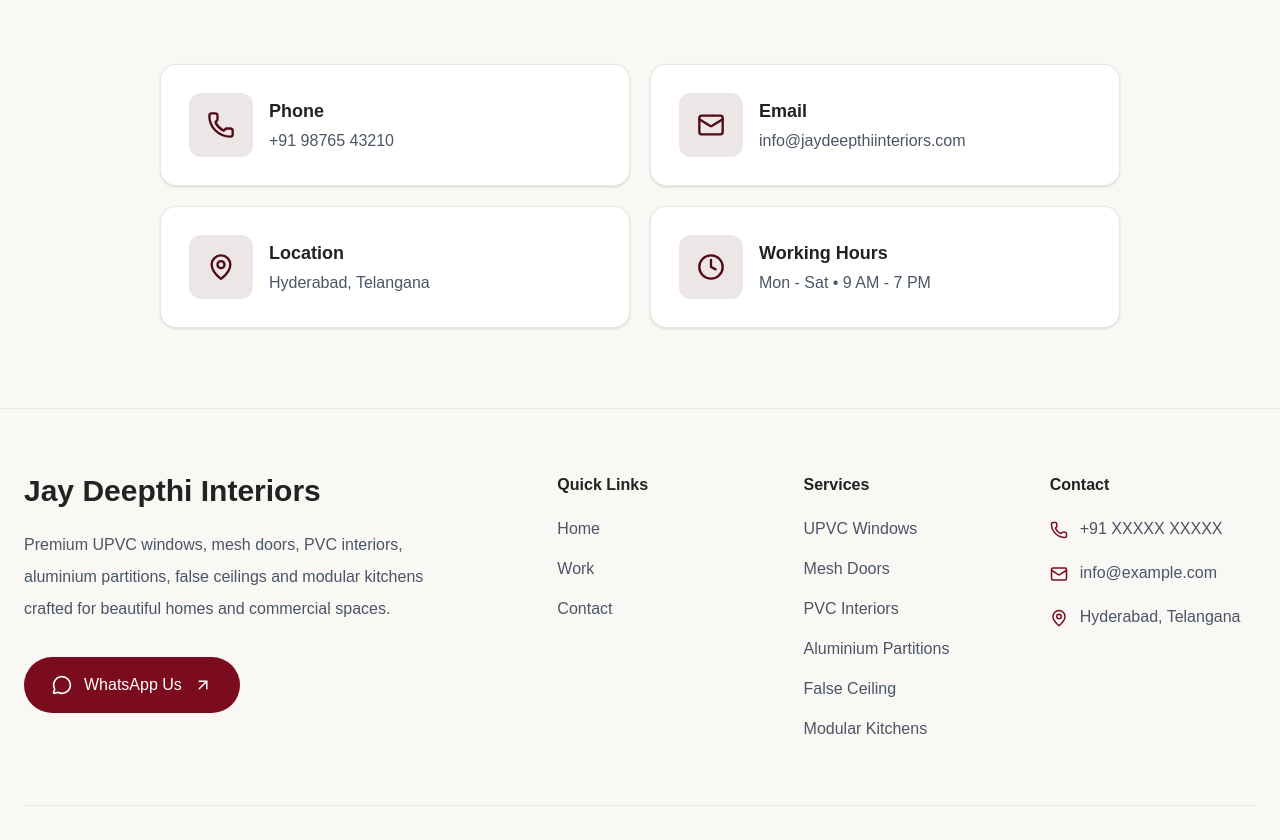
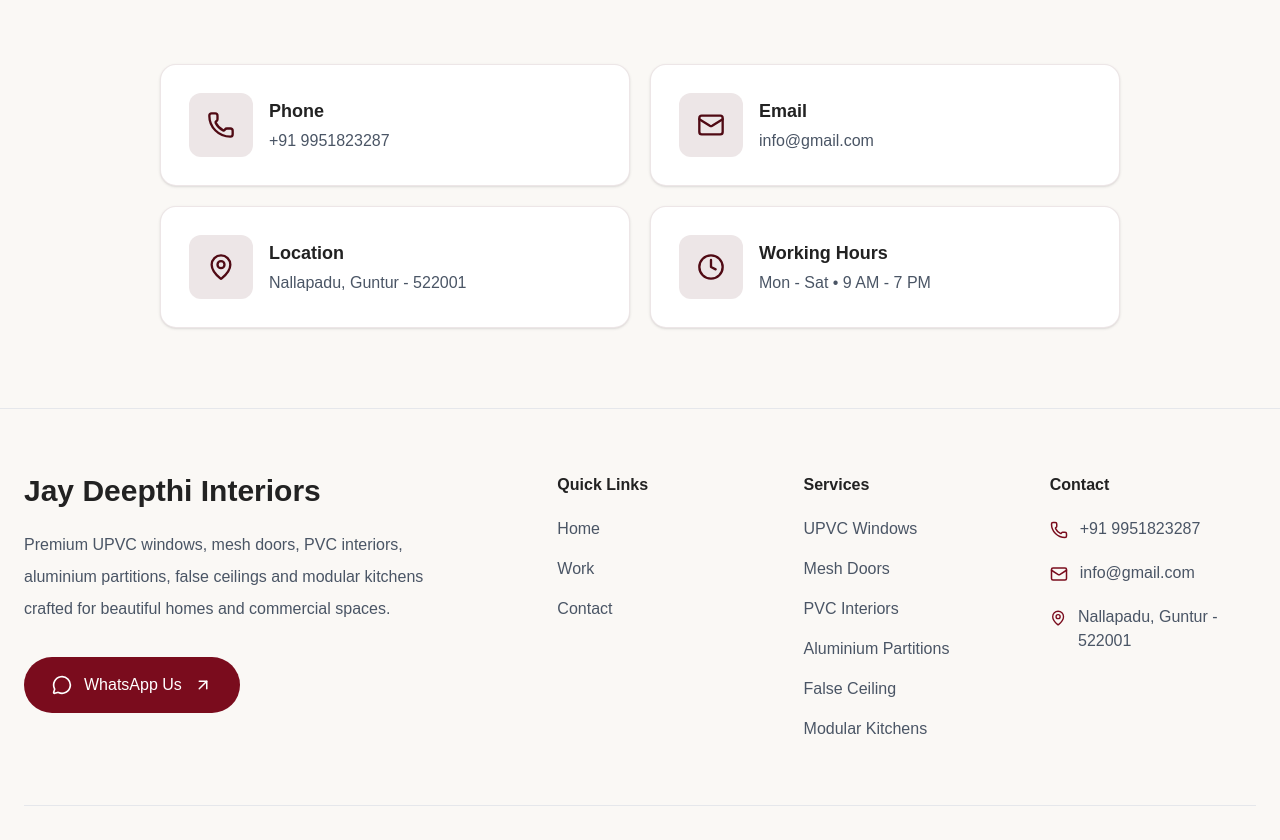
Before and after one commit to YousufAnalytics/jay-deepthi-website, a Next.js app: page /contact in a window 1280 px wide. Shown: the part 420-1260 px from the top of the page. Built offline with nearby package versions, Linux system fonts and the light colour scheme; a web font is replaced by a local one.

Commit message:
updated contact details

```diff
--- a/app/components/Footer.tsx
+++ b/app/components/Footer.tsx
@@ -1,6 +1,6 @@
 import Link from "next/link";
 import { ArrowUpRight, Mail, MapPin, MessageCircle, Phone } from "lucide-react";
-
+import { BUSINESS } from "../config/business";
 const quickLinks = [
   {
     title: "Home",
@@ -29,8 +29,8 @@ export default function Footer() {
   const message =
     "Hi Jay Deepthi Interiors, I visited your website and I'm interested in your services.";
 
-  const whatsappUrl = `https://wa.me/7842416166?text=${encodeURIComponent(
-    message,
+  const whatsappUrl = `https://wa.me/${BUSINESS.whatsapp}?text=${encodeURIComponent(
+    `Hi ${BUSINESS.name}, I visited your website and would like to know more about your services.`,
   )}`;
   return (
     <footer id="contact" className="border-t border-gray-200 bg-[#FAF8F5]">
@@ -109,19 +109,19 @@ export default function Footer() {
                 <div className="flex gap-3">
                   <Phone className="mt-1 text-[#7A0C1D]" size={18} />
 
-                  <span className="text-gray-600">+91 XXXXX XXXXX</span>
+                  <span className="text-gray-600">{BUSINESS.phone}</span>
                 </div>
 
                 <div className="flex gap-3">
                   <Mail className="mt-1 text-[#7A0C1D]" size={18} />
 
-                  <span className="text-gray-600">info@example.com</span>
+                  <span className="text-gray-600">{BUSINESS.email}</span>
                 </div>
 
                 <div className="flex gap-3">
                   <MapPin className="mt-1 text-[#7A0C1D]" size={18} />
 
-                  <span className="text-gray-600">Hyderabad, Telangana</span>
+                  <span className="text-gray-600">{BUSINESS.address}</span>
                 </div>
               </div>
             </div>
--- a/app/components/Header.tsx
+++ b/app/components/Header.tsx
@@ -5,6 +5,7 @@ import Link from "next/link";
 import { Menu, MessageCircle } from "lucide-react";
 import { useState } from "react";
 import { usePathname } from "next/navigation";
+import { BUSINESS } from "../config/business";
 
 const menu = [
   {
@@ -28,8 +29,8 @@ export default function Header() {
   const message =
     "Hi Jay Deepthi Interiors, I visited your website and I'm interested in your services.";
 
-  const whatsappUrl = `https://wa.me/7842416166?text=${encodeURIComponent(
-    message,
+  const whatsappUrl = `https://wa.me/${BUSINESS.whatsapp}?text=${encodeURIComponent(
+    `Hi ${BUSINESS.name}, I visited your website and would like to know more about your services.`,
   )}`;
 
   return (
--- /dev/null
+++ b/app/config/business.ts
@@ -0,0 +1,8 @@
+export const BUSINESS = {
+  name: "Jay Deepthi Interiors",
+  phone: "+91 9951823287",
+  whatsapp: "9951823287", // no '+' for wa.me
+  email: "info@gmail.com",
+  address: "Nallapadu, Guntur - 522001",
+  workingHours: "Mon - Sat • 9 AM - 7 PM",
+};
--- a/app/contact/page.tsx
+++ b/app/contact/page.tsx
@@ -2,31 +2,30 @@
 
 import { Phone, Mail, MapPin, Clock, MessageCircle } from "lucide-react";
 import { motion } from "framer-motion";
+import { BUSINESS } from "../config/business";
 
 const contact = [
   {
     icon: Phone,
     title: "Phone",
-    value: "+91 98765 43210",
-    href: "tel:+919876543210",
+    value: `${BUSINESS.phone}`,
+    href: `tel:+${BUSINESS.phone}`,
   },
   {
     icon: Mail,
     title: "Email",
-    value: "info@jaydeepthiinteriors.com",
-    href: "mailto:info@jaydeepthiinteriors.com",
+    value: `${BUSINESS.email}`,
+    href: `mailto:${BUSINESS.email}`,
   },
   {
     icon: MapPin,
     title: "Location",
-    value: "Hyderabad, Telangana",
-    href: "#",
+    value: `${BUSINESS.address}`,
   },
   {
     icon: Clock,
     title: "Working Hours",
-    value: "Mon - Sat • 9 AM - 7 PM",
-    href: "#",
+    value: `${BUSINESS.workingHours}`,
   },
 ];
 
```
